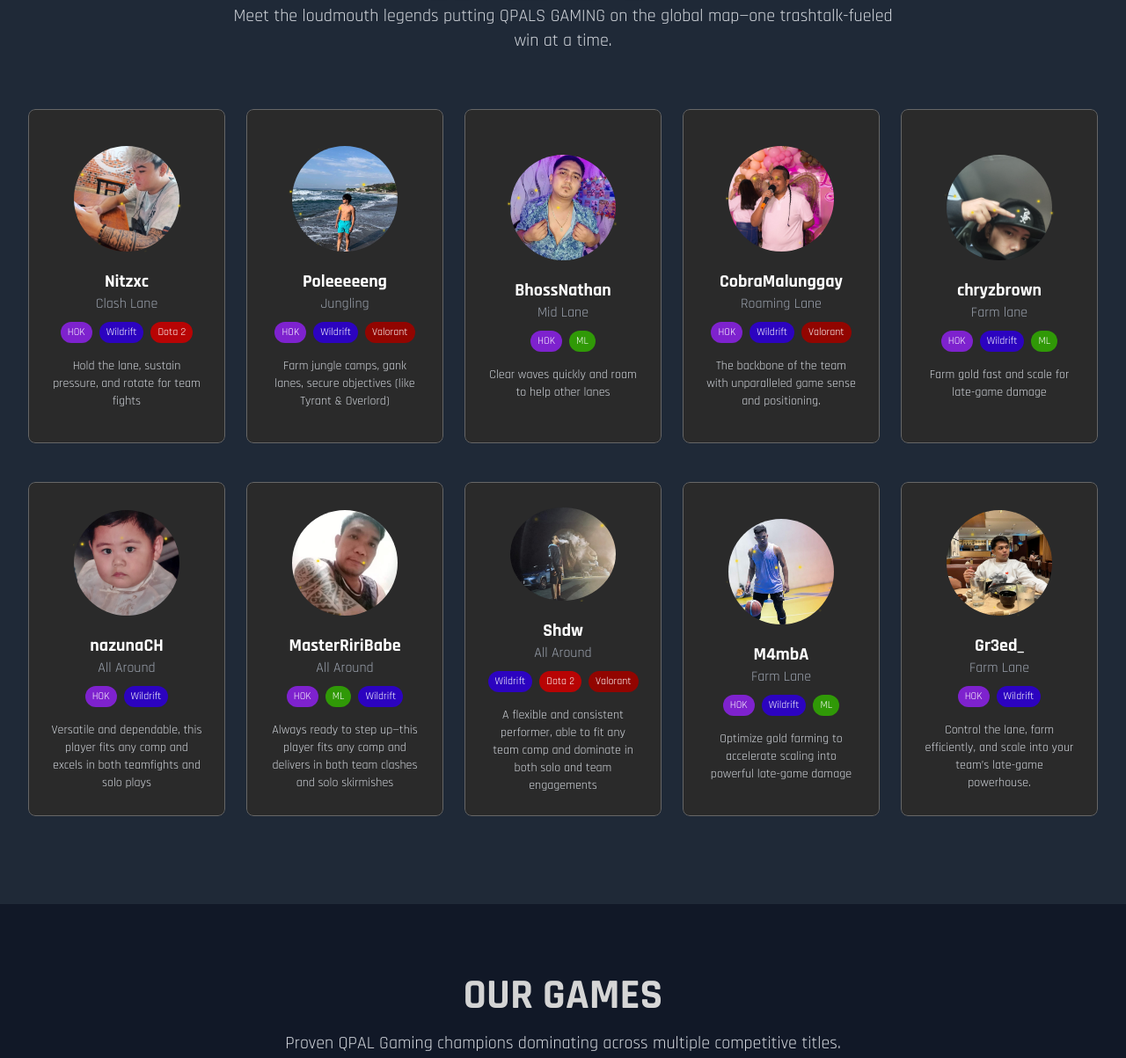
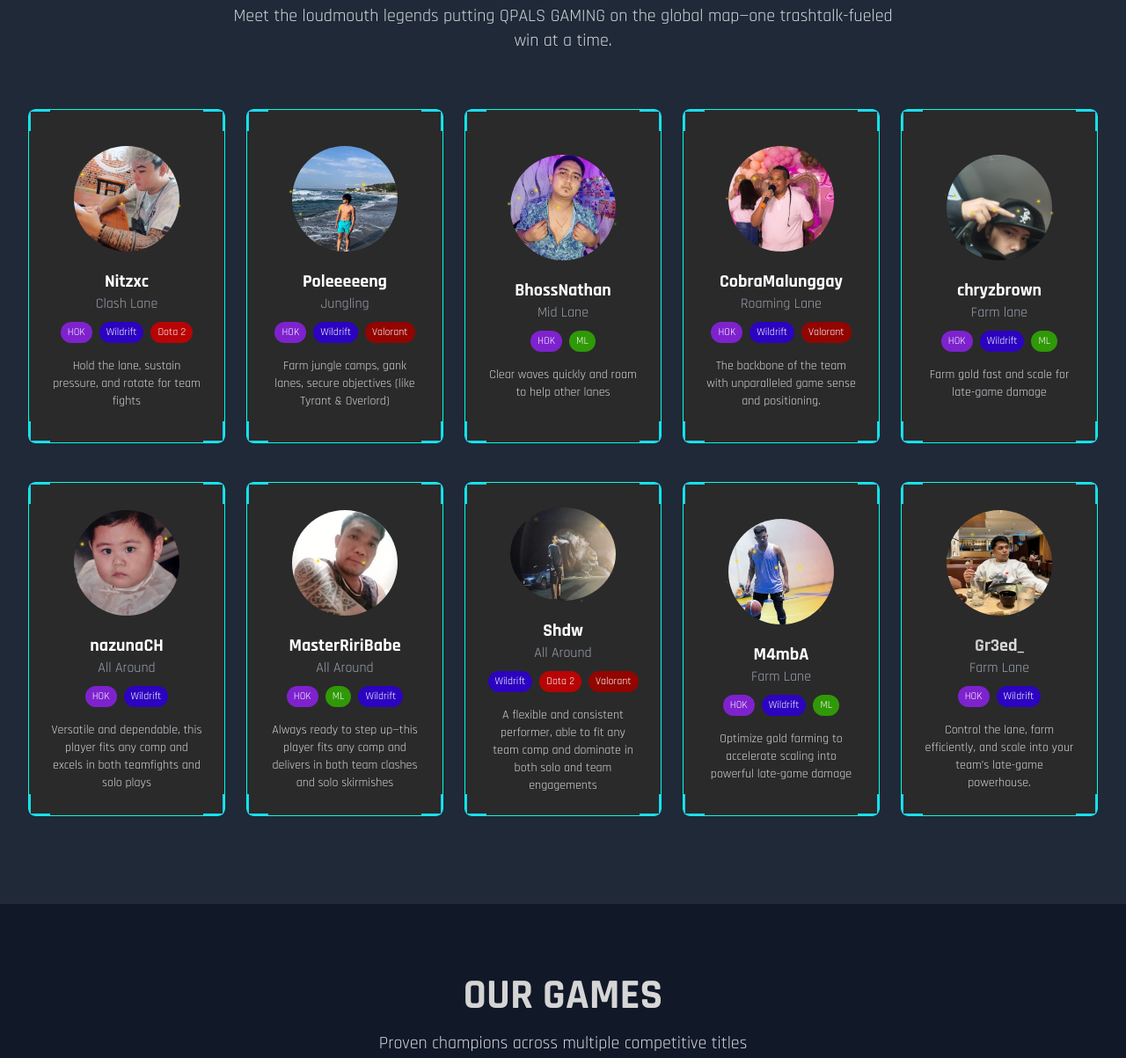
Before and after one commit to valcheese/qpals, a plain HTML site: page index.html in a window 1280 px wide. Shown: the part 940-2143 px from the top of the page at 88% size. Drawn offline with nearby package versions, Linux system fonts and the light colour scheme; animation ran at ten frames a second.

Commit message:
Update index.html

```diff
--- a/index.html
+++ b/index.html
@@ -162,7 +162,7 @@
         }
 
         .member-card:hover .member-card-inner {
-            transform: rotateY(180deg);
+            transform: rotateY(180deg) scale(1.05);
         }
 
         .member-card-front, .member-card-back {
@@ -171,9 +171,15 @@
             height: 100%;
             -webkit-backface-visibility: hidden; /* Safari */
             backface-visibility: hidden;
-            border-radius: 0.5rem;
-            border: 1px solid var(--accent); /* Use accent for border */
-            box-sizing: border-box; /* Ensure padding and border are included in the element's total width and height */
+            background: #1a1a1a; /* Very dark base */
+            border: 1px solid #00ffe7; /* Neon teal border */
+            box-shadow:
+                0 0 5px #00ffe7,
+                0 0 15px #00ffe7,
+                0 0 25px rgba(0, 255, 231, 0.3); /* Soft glow */
+            transition: all 0.3s ease-in-out;
+            backdrop-filter: blur(5px);
+            animation: neonFlicker 3s infinite ease-in-out;
         }
 
         /* Original profile photo container style - will be overridden for animated ones */
@@ -207,6 +213,13 @@
             background-position: center; /* Add this line */
             background-repeat: no-repeat; /* Add this line */
             background-blend-mode: soft-light;
+        }
+
+        @keyframes neonFlicker {
+            0%, 100% { opacity: 1; }
+            45%, 55% { opacity: 0.6; }
+            50% { opacity: 0.3; }
+            60% { opacity: 1; }
         }
 
         @keyframes spin {
@@ -368,9 +381,9 @@
                     </div>
                 </div>
                 <div class="flex items-center">
-                    <button class="bg-gradient-to-r from-gray-700 to-gray-400 hover:from-gray-800 hover:to-gray-500 text-white px-4 py-2 rounded-md text-sm font-medium transition-all duration-300 button-hover-effect">
+                    <a href="https://discord.gg/BGm9YYnaKa" class="bg-gradient-to-r from-gray-700 to-gray-400 hover:from-gray-800 hover:to-gray-500 text-white px-4 py-2 rounded-md text-sm font-medium transition-all duration-300 button-hover-effect">
                         JOIN US
-                    </button>
+                    </a>
                 </div>
                 <div class="-mr-2 flex md:hidden">
                     <button type="button" class="mobile-menu-button inline-flex items-center justify-center p-2 rounded-md text-gray-400 hover:text-white hover:bg-gray-700 focus:outline-none focus:ring-2 focus:ring-inset focus:ring-white" aria-controls="mobile-menu" aria-expanded="false">
@@ -433,6 +446,10 @@
                 <div class="member-card rounded-lg overflow-hidden">
                     <div class="member-card-inner">
                         <div class="member-card-front">
+                            <div class="absolute top-0 left-0 w-6 h-6 border-t-2 border-l-2 border-cyan-400"></div>
+                            <div class="absolute top-0 right-0 w-6 h-6 border-t-2 border-r-2 border-cyan-400"></div>
+                            <div class="absolute bottom-0 left-0 w-6 h-6 border-b-2 border-l-2 border-cyan-400"></div>
+                            <div class="absolute bottom-0 right-0 w-6 h-6 border-b-2 border-r-2 border-cyan-400"></div>
                             <div class="profile-photo-wrapper" data-member-id="1">
                                 <img src="nit.jpg" alt="Phoenix profile photo" class="profile-photo">
                             </div>
@@ -464,6 +481,10 @@
                 <div class="member-card rounded-lg overflow-hidden">
                     <div class="member-card-inner">
                         <div class="member-card-front">
+                            <div class="absolute top-0 left-0 w-6 h-6 border-t-2 border-l-2 border-cyan-400"></div>
+                            <div class="absolute top-0 right-0 w-6 h-6 border-t-2 border-r-2 border-cyan-400"></div>
+                            <div class="absolute bottom-0 left-0 w-6 h-6 border-b-2 border-l-2 border-cyan-400"></div>
+                            <div class="absolute bottom-0 right-0 w-6 h-6 border-b-2 border-r-2 border-cyan-400"></div>
                             <div class="profile-photo-wrapper" data-member-id="2">
                                 <img src="Poleng.jpg" alt="Player profile photo" class="profile-photo">
                             </div>
@@ -496,6 +517,10 @@
                 <div class="member-card rounded-lg overflow-hidden">
                     <div class="member-card-inner">
                         <div class="member-card-front">
+                            <div class="absolute top-0 left-0 w-6 h-6 border-t-2 border-l-2 border-cyan-400"></div>
+                            <div class="absolute top-0 right-0 w-6 h-6 border-t-2 border-r-2 border-cyan-400"></div>
+                            <div class="absolute bottom-0 left-0 w-6 h-6 border-b-2 border-l-2 border-cyan-400"></div>
+                            <div class="absolute bottom-0 right-0 w-6 h-6 border-b-2 border-r-2 border-cyan-400"></div>
                             <div class="profile-photo-wrapper" data-member-id="3">
                                 <img src="nathan.jpg" alt="Player profile photo" class="profile-photo">
                             </div>
@@ -526,6 +551,10 @@
                 <div class="member-card rounded-lg overflow-hidden">
                     <div class="member-card-inner">
                         <div class="member-card-front">
+                            <div class="absolute top-0 left-0 w-6 h-6 border-t-2 border-l-2 border-cyan-400"></div>
+                            <div class="absolute top-0 right-0 w-6 h-6 border-t-2 border-r-2 border-cyan-400"></div>
+                            <div class="absolute bottom-0 left-0 w-6 h-6 border-b-2 border-l-2 border-cyan-400"></div>
+                            <div class="absolute bottom-0 right-0 w-6 h-6 border-b-2 border-r-2 border-cyan-400"></div>
                             <div class="profile-photo-wrapper" data-member-id="4">
                                 <img src="mogul.jpg" alt="Player profile photo" class="profile-photo">
                             </div>
@@ -558,6 +587,10 @@
                 <div class="member-card rounded-lg overflow-hidden">
                     <div class="member-card-inner">
                         <div class="member-card-front">
+                            <div class="absolute top-0 left-0 w-6 h-6 border-t-2 border-l-2 border-cyan-400"></div>
+                            <div class="absolute top-0 right-0 w-6 h-6 border-t-2 border-r-2 border-cyan-400"></div>
+                            <div class="absolute bottom-0 left-0 w-6 h-6 border-b-2 border-l-2 border-cyan-400"></div>
+                            <div class="absolute bottom-0 right-0 w-6 h-6 border-b-2 border-r-2 border-cyan-400"></div>
                             <div class="profile-photo-wrapper" data-member-id="5">
                                 <img src="harvey.jpg" alt="Player profile photo" class="profile-photo">
                             </div>
@@ -589,6 +622,10 @@
                 <div class="member-card rounded-lg overflow-hidden">
                     <div class="member-card-inner">
                         <div class="member-card-front">
+                            <div class="absolute top-0 left-0 w-6 h-6 border-t-2 border-l-2 border-cyan-400"></div>
+                            <div class="absolute top-0 right-0 w-6 h-6 border-t-2 border-r-2 border-cyan-400"></div>
+                            <div class="absolute bottom-0 left-0 w-6 h-6 border-b-2 border-l-2 border-cyan-400"></div>
+                            <div class="absolute bottom-0 right-0 w-6 h-6 border-b-2 border-r-2 border-cyan-400"></div>
                             <div class="profile-photo-wrapper" data-member-id="6">
                                 <img src="carl.jpg" alt="Player profile photo" class="profile-photo">
                             </div>
@@ -619,6 +656,10 @@
                 <div class="member-card rounded-lg overflow-hidden">
                     <div class="member-card-inner">
                         <div class="member-card-front">
+                            <div class="absolute top-0 left-0 w-6 h-6 border-t-2 border-l-2 border-cyan-400"></div>
+                            <div class="absolute top-0 right-0 w-6 h-6 border-t-2 border-r-2 border-cyan-400"></div>
+                            <div class="absolute bottom-0 left-0 w-6 h-6 border-b-2 border-l-2 border-cyan-400"></div>
+                            <div class="absolute bottom-0 right-0 w-6 h-6 border-b-2 border-r-2 border-cyan-400"></div>
                             <div class="profile-photo-wrapper" data-member-id="7">
                                 <img src="riri.jpg" alt="Player profile photo" class="profile-photo">
                             </div>
@@ -650,6 +691,10 @@
                 <div class="member-card rounded-lg overflow-hidden">
                     <div class="member-card-inner">
                         <div class="member-card-front">
+                            <div class="absolute top-0 left-0 w-6 h-6 border-t-2 border-l-2 border-cyan-400"></div>
+                            <div class="absolute top-0 right-0 w-6 h-6 border-t-2 border-r-2 border-cyan-400"></div>
+                            <div class="absolute bottom-0 left-0 w-6 h-6 border-b-2 border-l-2 border-cyan-400"></div>
+                            <div class="absolute bottom-0 right-0 w-6 h-6 border-b-2 border-r-2 border-cyan-400"></div>
                             <div class="profile-photo-wrapper" data-member-id="8">
                                 <img src="shdw1.jpg" alt="Player profile photo" class="profile-photo">
                             </div>
@@ -678,6 +723,10 @@
                 <div class="member-card rounded-lg overflow-hidden">
                     <div class="member-card-inner">
                         <div class="member-card-front">
+                            <div class="absolute top-0 left-0 w-6 h-6 border-t-2 border-l-2 border-cyan-400"></div>
+                            <div class="absolute top-0 right-0 w-6 h-6 border-t-2 border-r-2 border-cyan-400"></div>
+                            <div class="absolute bottom-0 left-0 w-6 h-6 border-b-2 border-l-2 border-cyan-400"></div>
+                            <div class="absolute bottom-0 right-0 w-6 h-6 border-b-2 border-r-2 border-cyan-400"></div>
                             <div class="profile-photo-wrapper" data-member-id="9">
                                 <img src="javier.jpg" alt="Player profile photo" class="profile-photo">
                             </div>
@@ -709,10 +758,14 @@
                 <div class="member-card rounded-lg overflow-hidden">
                     <div class="member-card-inner">
                         <div class="member-card-front">
+                            <div class="absolute top-0 left-0 w-6 h-6 border-t-2 border-l-2 border-cyan-400"></div>
+                            <div class="absolute top-0 right-0 w-6 h-6 border-t-2 border-r-2 border-cyan-400"></div>
+                            <div class="absolute bottom-0 left-0 w-6 h-6 border-b-2 border-l-2 border-cyan-400"></div>
+                            <div class="absolute bottom-0 right-0 w-6 h-6 border-b-2 border-r-2 border-cyan-400"></div>
                             <div class="profile-photo-wrapper" data-member-id="10">
                                 <img src="Aaron.jpg" alt="Player profile photo" class="profile-photo">
                             </div>
-                            <h3 class="text-xl font-bold text-center">Gr3ed_</h3>
+                            <h3 class="text-xl font-bold text-center gradient-text">Gr3ed_</h3>
                             <p class="text-gray-400 text-center mb-2">Farm Lane</p>
                             <div class="flex justify-center space-x-2 mb-4">
                                 <span class="px-2 py-1 text-xs rounded-full" style="background-color: #7e22ce; color: white;">HOK</span>
@@ -743,7 +796,7 @@
             <div class="text-center mb-16">
                 <h2 class="text-3xl md:text-5xl font-bold mb-4 gradient-text">OUR GAMES</h2>
                 <p class="text-xl text-gray-300 max-w-3xl mx-auto">
-                    Proven QPAL Gaming champions dominating across multiple competitive titles.
+                    Proven champions across multiple competitive titles
                 </p>
             </div>
 
@@ -794,16 +847,16 @@
                 </div>
 
                 <!-- Game 3 -->
-                <div class="game-card bg-gray-800 rounded-lg overflow-hidden border border-gray-700 hover:border-gray-500 transition-all duration-300">
+                <div class="game-card bg-gray-800 rounded-lg overflow-hidden border border-gray-700 :border-gray-500 transition-all duration-300">
                     <div class="h-48 bg-gradient-to-r from-gray-700 to-gray-400 flex items-center justify-center">
-                        <img src="wild.png" alt="Wildrift Game Logo" class="h-full w-full object-cover">
+                        <img src="wild.png" alt="HOK Game Logo" class="h-full w-full object-cover">
                             <path stroke-linecap="round" stroke-linejoin="round" stroke-width="1" d="M14 10l-2 1m0 0l-2-1m2 1v2.5M20 7a2 2 0 00-2-2h-2V3a1 1 0 00-1-1H7a1 1 0 00-1 1v2H4a2 2 0 00-2 2v10a2 2 0 002 2h16a2 2 0 002-2V7z" />
                     </div>
                     <div class="p-6">
-                        <h3 class="text-xl font-bold mb-2 gradient-text">Wildrift</h3>
+                        <h3 class="text-xl font-bold mb-2 gradient-text">Counter-Strike 2</h3>
                         <div class="flex mb-4">
-                            <span class="px-2 py-1 bg-gray-700 text-gray-200 text-xs rounded-full mr-2">FPS</span>
-                            <span class="px-2 py-1 bg-gray-600 text-gray-200 text-xs rounded-full">Tactical</span>
+                            <span class="px-2 py-1 bg-gray-700 text-gray-200 text-xs rounded-full mr-2">MOBA</span>
+                            <span class="px-2 py-1 bg-gray-600 text-gray-200 text-xs rounded-full">Strategy</span>
                         </div>
                         <p class="text-gray-300 mb-4">
                             A free-to-play 5v5 MOBA developed by Riot Games for mobile and console. It brings the core gameplay of League of Legends to a faster, streamlined format with shorter matches, touch-friendly controls, and a redesigned map. Players choose from a wide roster of champions to battle in strategic team-based combat, aiming to destroy the enemy Nexus.
```
